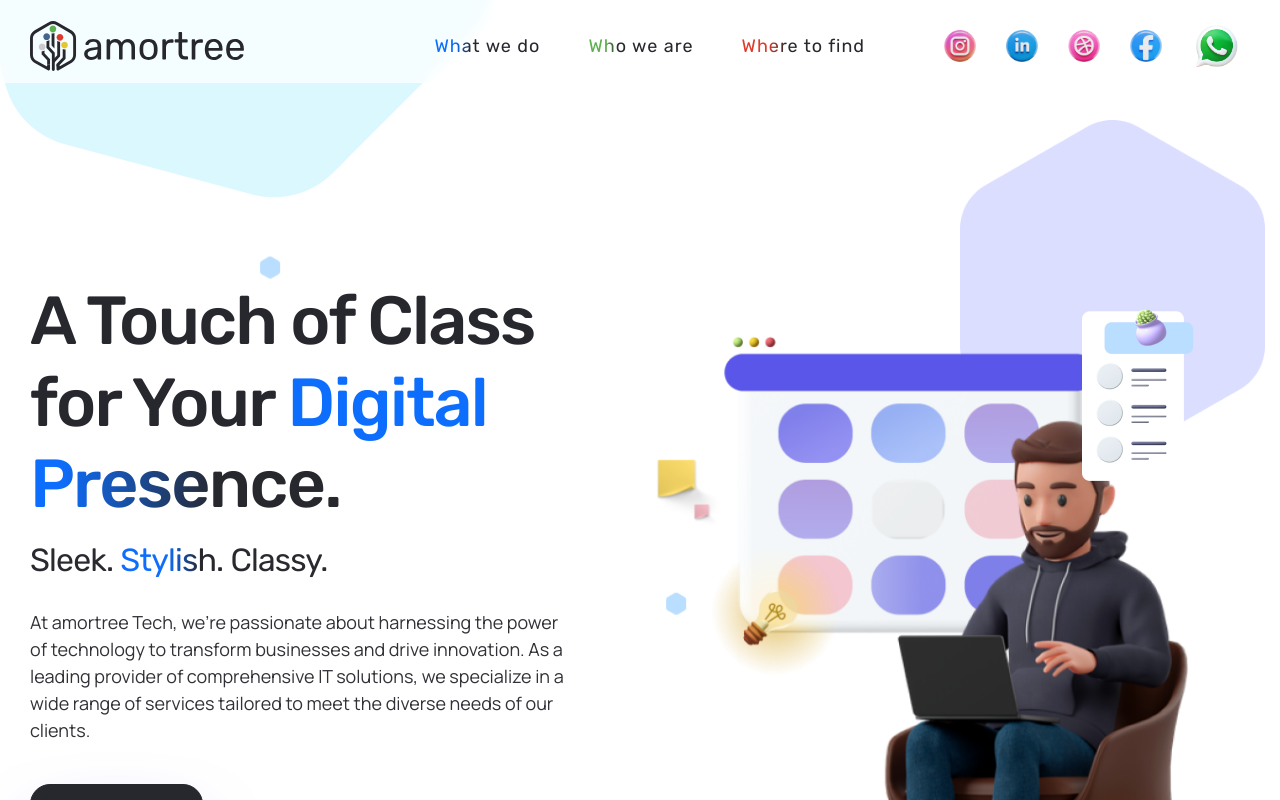
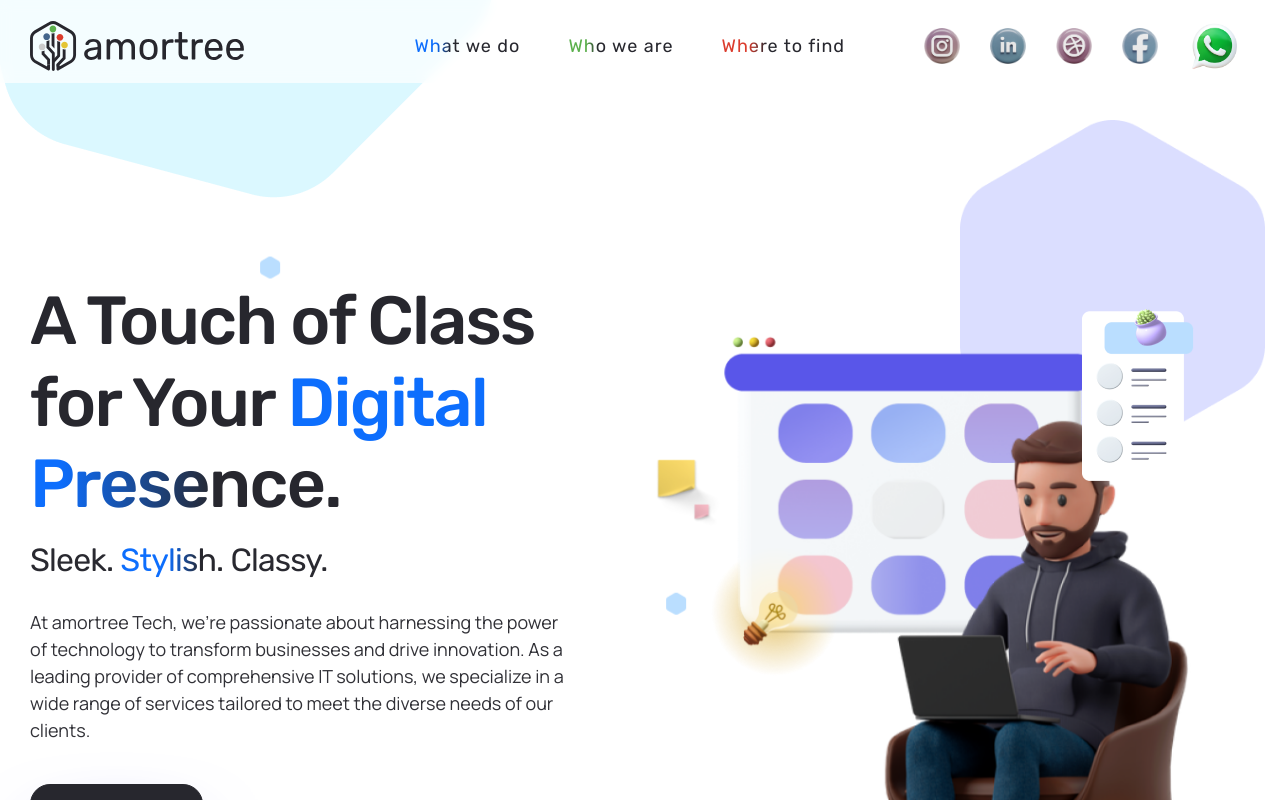
Before and after one commit to att-business-apps/att-landingpage, a Vue app in the folder att-website/: page / in a window 1280 px wide. Shown: the top 800 px of the page. Built offline with nearby package versions, Linux system fonts and the light colour scheme.

Commit message:
Icon hover effect for big screen

```diff
--- a/att-website/src/assets/sass/layout/_header.scss
+++ b/att-website/src/assets/sass/layout/_header.scss
@@ -506,12 +506,19 @@
             margin: 15px;
             a {
                 font-size: 20px;
-                color: var(--color-body);
+                // color: var(--color-body);
+                img {
+                    filter: grayscale(.75);
+                    @include transition($all);
+                }
                 @media #{$md-layout} {
                     color: var(--color-dark);
                 }
                 &:hover {
-                    color: var(--color-primary);
+                    // color: var(--color-primary);
+                    img {
+                        filter: grayscale(0);
+                    }
                 }
             }
         }
--- a/att-website/src/components/Header.vue
+++ b/att-website/src/components/Header.vue
@@ -53,22 +53,22 @@
                                 <ul class="social-icon-list list-unstyled">
                                     <li>
                                         <a href="https://www.instagram.com/amortreetech/" target="_blank">
-                                            <img src="../assets/img/icon/sm-i.png" width="32" alt="amortree instagram"/>
+                                            <img src="../assets/img/icon/sm-i.png" width="36" alt="amortree instagram"/>
                                         </a>
                                     </li>
                                     <li>
                                         <a href="https://in.linkedin.com/company/amortree-tech" target="_blank">
-                                            <img src="../assets/img/icon/sm-l.png" width="32" alt="amortree linkedin"/>
+                                            <img src="../assets/img/icon/sm-l.png" width="36" alt="amortree linkedin"/>
                                         </a>
                                     </li>
                                     <li>
                                         <a href="https://dribbble.com/amortreetech" target="_blank">
-                                            <img src="../assets/img/icon/sm-d.png" width="32" alt="amortree dribbble"/>
+                                            <img src="../assets/img/icon/sm-d.png" width="36" alt="amortree dribbble"/>
                                         </a>
                                     </li>
                                     <li>
                                         <a href="https://www.facebook.com/amortreetech/" target="_blank">
-                                            <img src="../assets/img/icon/sm-f.png" width="32" alt="amortree facebook"/>
+                                            <img src="../assets/img/icon/sm-f.png" width="36" alt="amortree facebook"/>
                                         </a>
                                     </li>
                                 </ul>
@@ -76,7 +76,7 @@
                             <li class="sidemenu-btn me-2">
                                 <a href="https://wa.me/917975859061/?text=I'm%20inquiring%20about%20the%20website%20service."
                                 target="_blank" class="">
-                                    <img src="../assets/img/icon/whatsapp.png" width="50" alt="amortree facebook"/>
+                                    <img src="../assets/img/icon/whatsapp.png" width="54" alt="amortree facebook"/>
                                 </a>
                             </li>
                             <li class="mobile-menu-btn sidemenu-btn d-lg-none d-none">
```
Also changed, not shown: att-website/src/assets/css/style.css, 1 other file (tests, documents, lock files or other folders).
